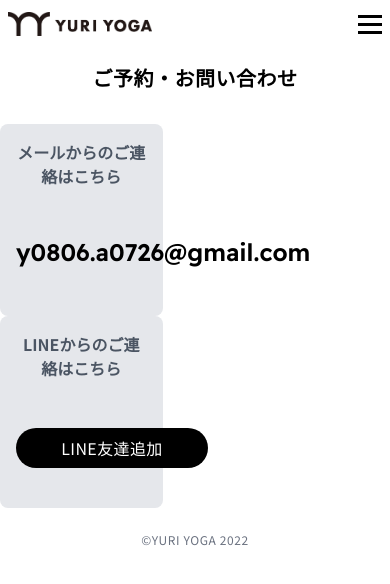
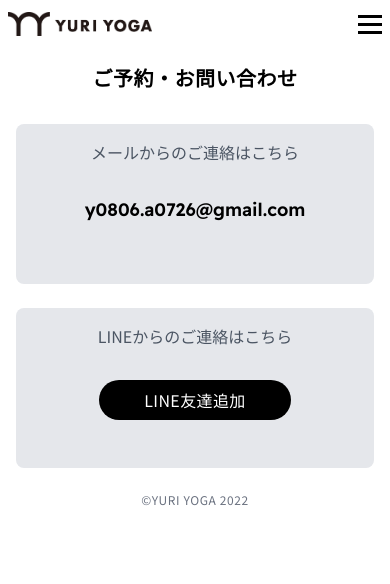
Before and after one commit to kawaidesign/yuriyoga, a Next.js app: page /contact in a window 390 px wide. Shown: the top 584 px of the page. Built offline with nearby package versions, Linux system fonts and the light colour scheme.

Commit message:
14th commit

```diff
--- a/components/Header.tsx
+++ b/components/Header.tsx
@@ -5,7 +5,7 @@ import Navbar from './Navbar';
 
 export default function Header() {
   return (
-    <div className='px-2 flex justify-between h-12 items-center md:px-0 md:h-20'>
+    <div className='px-2 flex justify-between h-12 items-center lg:px-0 md:h-20'>
       <div className='relative w-36 h-12 md:w-40'>
         <Link href='/'>
           <a>
--- a/pages/contact.tsx
+++ b/pages/contact.tsx
@@ -10,15 +10,13 @@ const Home: NextPage = () => {
             ご予約・お問い合わせ
           </h1>
         </div>
-        <div className='sm:flex justify-center gap-9'>
-          <section className='bg-gray-200 p-4 rounded-lg text-center w-5/12 h-48'>
-            <h2 className='text-md font-semibold text-gray-600 mb-12'>
-              メールからのご連絡はこちら
-            </h2>
-            <p className='font-readex text-2xl'>y0806.a0726@gmail.com</p>
+        <div className='px-4 container flex flex-col sm:flex-row sm:justify-center gap-6 sm:gap-9 sm:px-0'>
+          <section className='bg-gray-200 p-4 rounded-lg text-center w-full sm:w-5/12 h-40 sm:h-48'>
+            <h2 className='text-md text-gray-600 mb-8 sm:mb-12'>メールからのご連絡はこちら</h2>
+            <p className='text-lg font-readex md:text-xl lg:text-2xl'>y0806.a0726@gmail.com</p>
           </section>
-          <section className='bg-gray-200 p-4 rounded-lg text-center w-5/12 h-48'>
-            <h2 className='text-md font-semibold text-gray-600 mb-12'>LINEからのご連絡はこちら</h2>
+          <section className='bg-gray-200 p-4 rounded-lg text-center w-full sm:w-5/12 h-40 sm:h-48'>
+            <h2 className='text-md text-gray-600 mb-8 sm:mb-12'>LINEからのご連絡はこちら</h2>
             <a
               href='http://line.me/ti/p/%40321wmfzo'
               className='bg-black text-white text-md tracking-wide rounded-full h-10 w-48 mx-auto flex items-center text-center justify-center hover:bg-red-500 duration-200'
```
